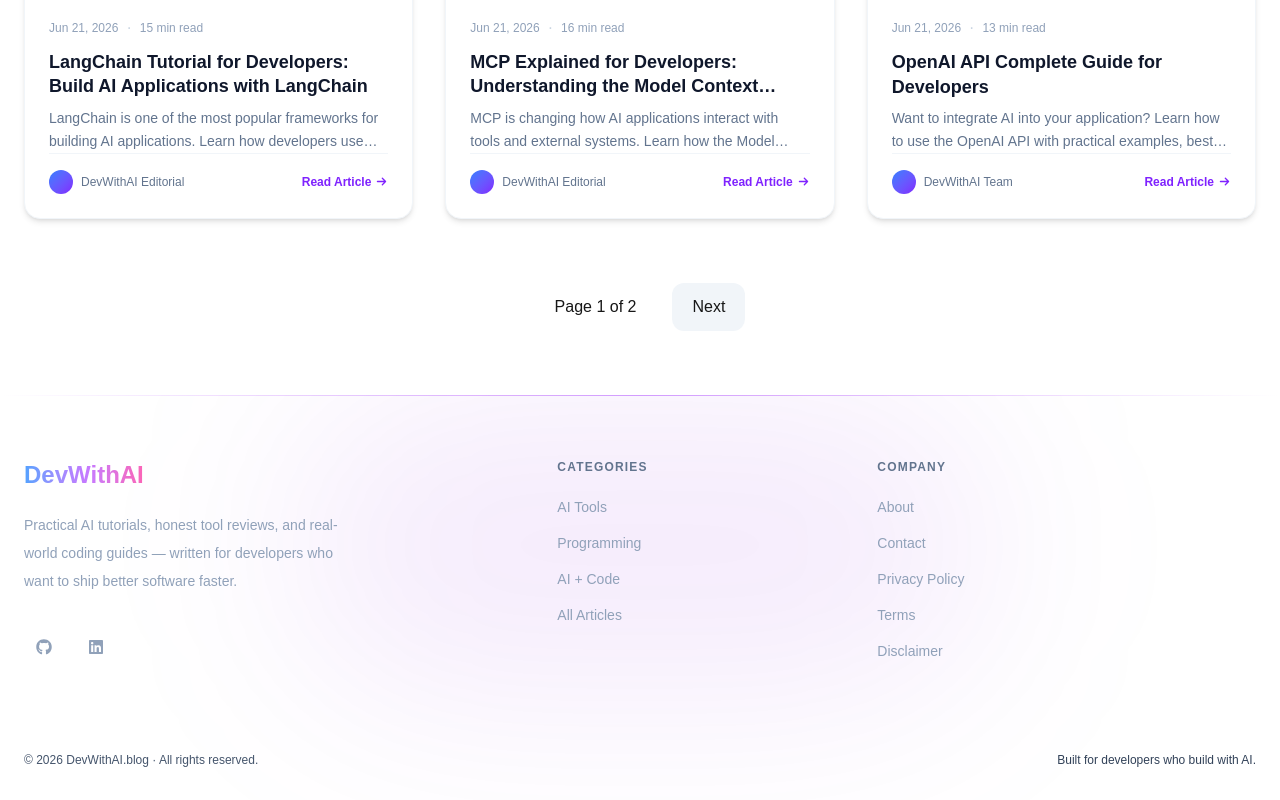
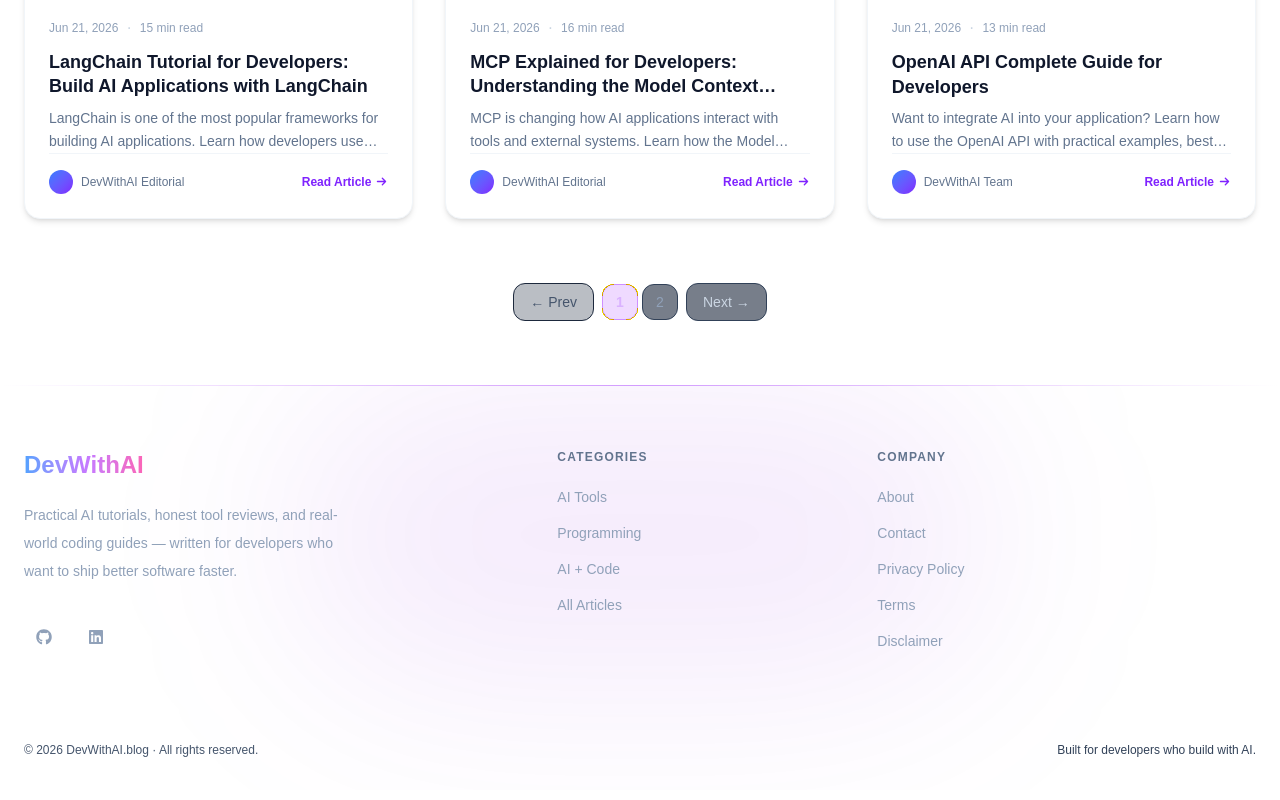
Before and after one commit to aaqibjavaid/blogging, a Next.js app: page /ai-programming in a window 1280 px wide. Shown: the part 1453-2253 px from the top of the page. Built offline with nearby package versions, Linux system fonts and the light colour scheme.

Commit message:
pagination updated

```diff
--- a/src/components/Pagination.jsx
+++ b/src/components/Pagination.jsx
@@ -1,44 +1,60 @@
 import Link from "next/link";
 
-export default function Pagination({
-  currentPage,
-  totalPages,
-  basePath,
-}) {
+export default function Pagination({ currentPage, totalPages, basePath }) {
+  const pages = Array.from({ length: totalPages }, (_, i) => i + 1);
+
+  const navLink = (page) => `${basePath}?page=${page}`;
+
   return (
-    <div className="flex justify-center gap-4 mt-16">
-      {currentPage > 1 && (
+    <div className="flex items-center justify-center gap-2 mt-16">
+      {/* Previous */}
+      {currentPage > 1 ? (
         <Link
-          href={`${basePath}?page=${
-            currentPage - 1
-          }`}
-          className="
-            px-5 py-3
-            rounded-xl
-            bg-slate-100
-          "
+          href={navLink(currentPage - 1)}
+          className="flex items-center gap-1 px-4 py-2 rounded-xl border border-slate-700 bg-slate-800/60 text-slate-300 hover:border-purple-500/50 hover:text-purple-300 hover:bg-purple-500/10 transition-all duration-200 text-sm font-medium"
         >
-          Previous
+          ← Prev
         </Link>
+      ) : (
+        <span className="flex items-center gap-1 px-4 py-2 rounded-xl border border-slate-800 bg-slate-800/30 text-slate-600 text-sm font-medium cursor-not-allowed select-none">
+          ← Prev
+        </span>
       )}
 
-      <span className="px-5 py-3">
-        Page {currentPage} of {totalPages}
-      </span>
+      {/* Page numbers */}
+      <div className="flex items-center gap-1">
+        {pages.map((page) =>
+          page === currentPage ? (
+            <span
+              key={page}
+              className="w-9 h-9 flex items-center justify-center rounded-xl border border-purple-500/50 bg-purple-500/20 text-purple-300 text-sm font-semibold"
+            >
+              {page}
+            </span>
+          ) : (
+            <Link
+              key={page}
+              href={navLink(page)}
+              className="w-9 h-9 flex items-center justify-center rounded-xl border border-slate-700 bg-slate-800/60 text-slate-400 hover:border-purple-500/40 hover:text-purple-300 hover:bg-purple-500/10 transition-all duration-200 text-sm font-medium"
+            >
+              {page}
+            </Link>
+          )
+        )}
+      </div>
 
-      {currentPage < totalPages && (
+      {/* Next */}
+      {currentPage < totalPages ? (
         <Link
-          href={`${basePath}?page=${
-            currentPage + 1
-          }`}
-          className="
-            px-5 py-3
-            rounded-xl
-            bg-slate-100
-          "
+          href={navLink(currentPage + 1)}
+          className="flex items-center gap-1 px-4 py-2 rounded-xl border border-slate-700 bg-slate-800/60 text-slate-300 hover:border-purple-500/50 hover:text-purple-300 hover:bg-purple-500/10 transition-all duration-200 text-sm font-medium"
         >
-          Next
+          Next →
         </Link>
+      ) : (
+        <span className="flex items-center gap-1 px-4 py-2 rounded-xl border border-slate-800 bg-slate-800/30 text-slate-600 text-sm font-medium cursor-not-allowed select-none">
+          Next →
+        </span>
       )}
     </div>
   );
```
